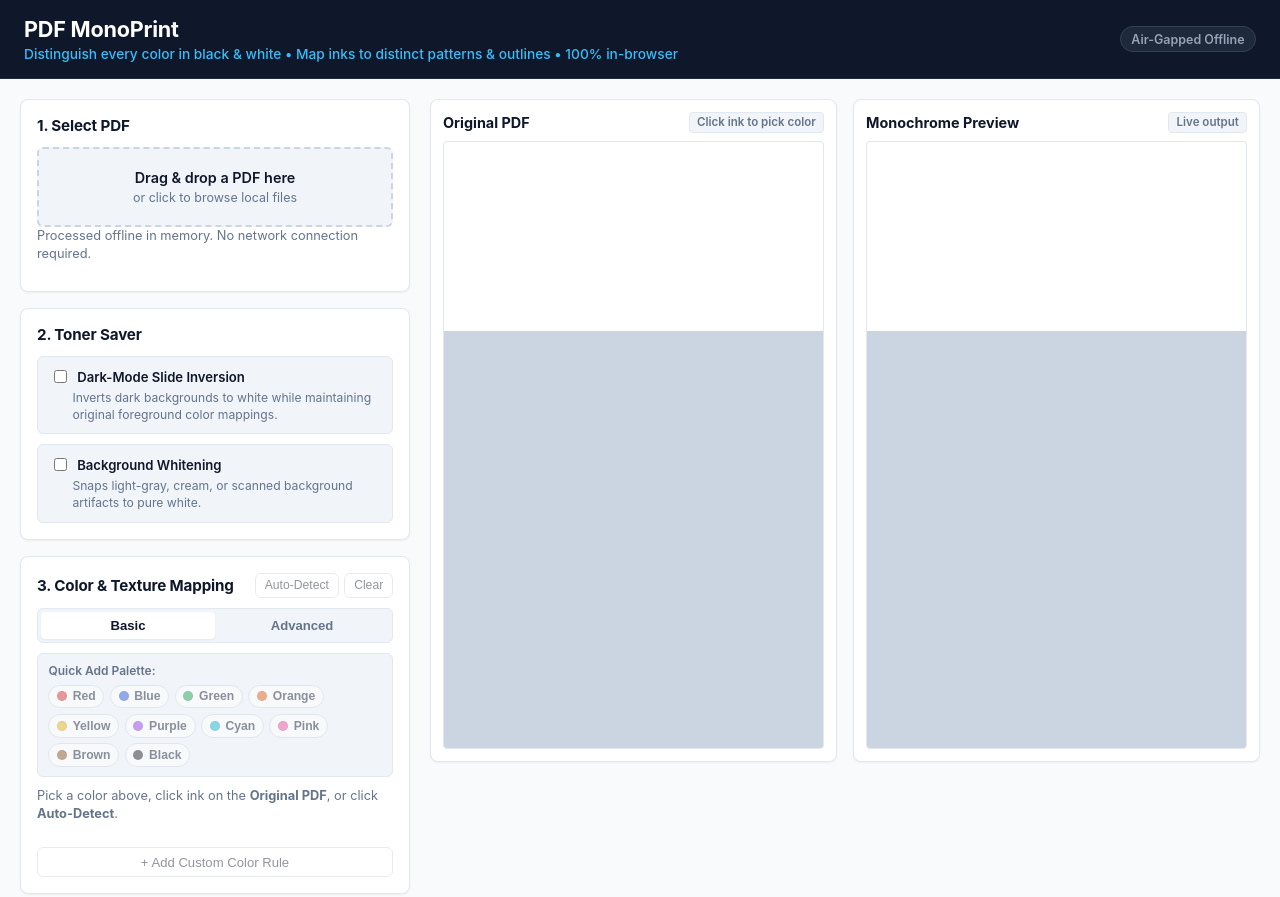
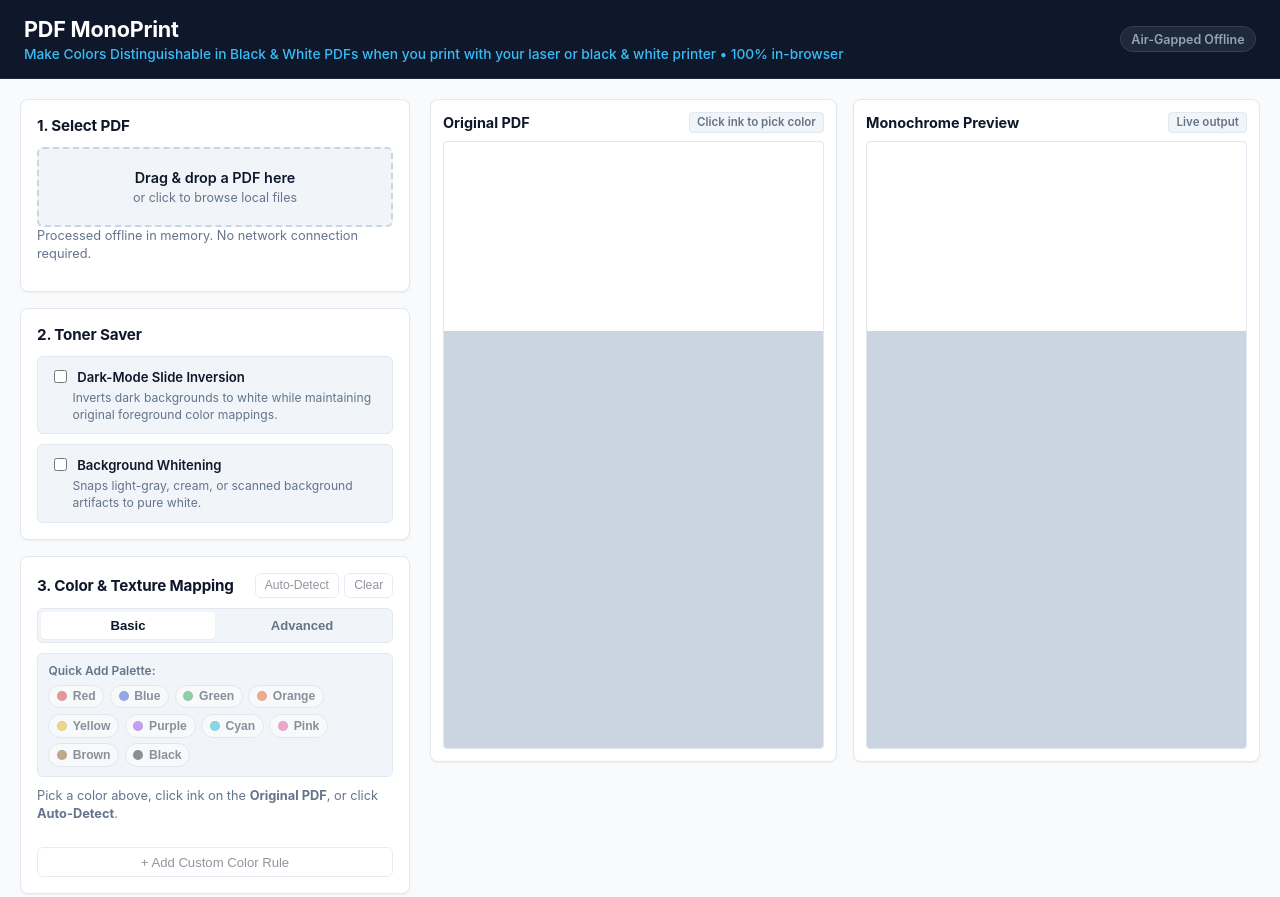
Before and after one commit to Aadish14/pdf-monoprint, a plain HTML site: page index.html in a window 1280 px wide. Shown: the top 897 px of the page. Drawn offline with Linux system fonts and the light colour scheme.

Commit message:
Update descriptions to emphasize making colors distinguishable when printing with laser or B&W printers

```diff
--- a/index.html
+++ b/index.html
@@ -4,7 +4,7 @@
   <meta charset="UTF-8" />
   <meta name="viewport" content="width=device-width, initial-scale=1.0" />
   <title>PDF MonoPrint — Distinguish Colors in Monochrome PDFs</title>
-  <meta name="description" content="Preserve color meaning on black &amp; white printouts. Convert color charts, graphs, and slides into easily distinguishable monochrome PDFs with hatch patterns, textures, and outlines." />
+  <meta name="description" content="Make Colors Distinguishable in Black &amp; White PDFs when you print with your laser or black &amp; white printer. Maps color charts into distinct hatch patterns, textures, and outlines." />
   <link rel="stylesheet" href="style.css" />
   <!-- Local air-gapped libraries -->
   <script src="vendor/pdf.min.js"></script>
@@ -30,7 +30,7 @@
       <div class="header-titles">
         <h1>PDF MonoPrint</h1>
         <p class="privacy-note">
-          Distinguish every color in black &amp; white &bull; Map inks to distinct patterns &amp; outlines &bull; 100% in-browser
+          Make Colors Distinguishable in Black &amp; White PDFs when you print with your laser or black &amp; white printer &bull; 100% in-browser
         </p>
       </div>
       <div class="header-meta">
```
Also changed, not shown: 1 other file.
